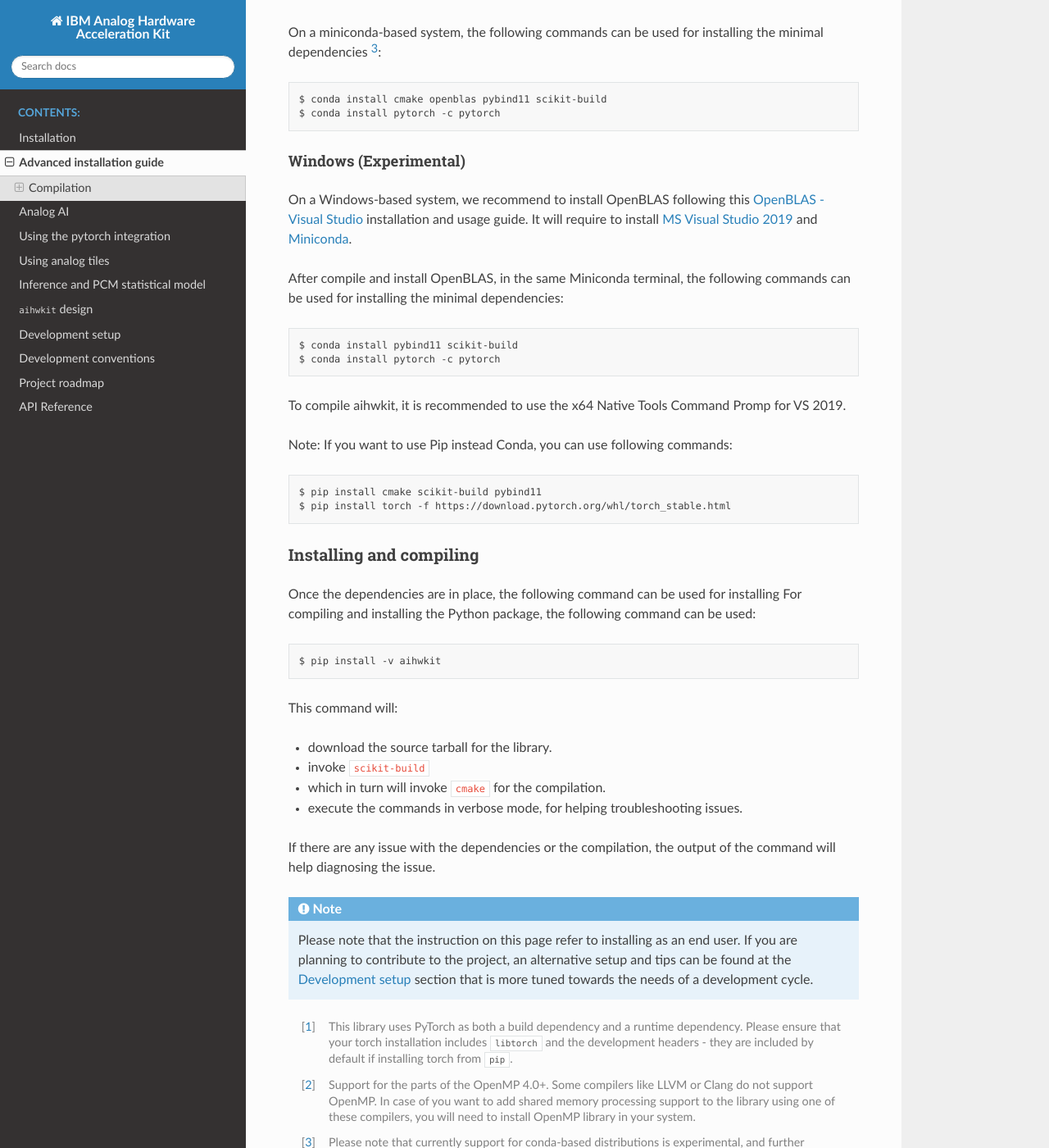
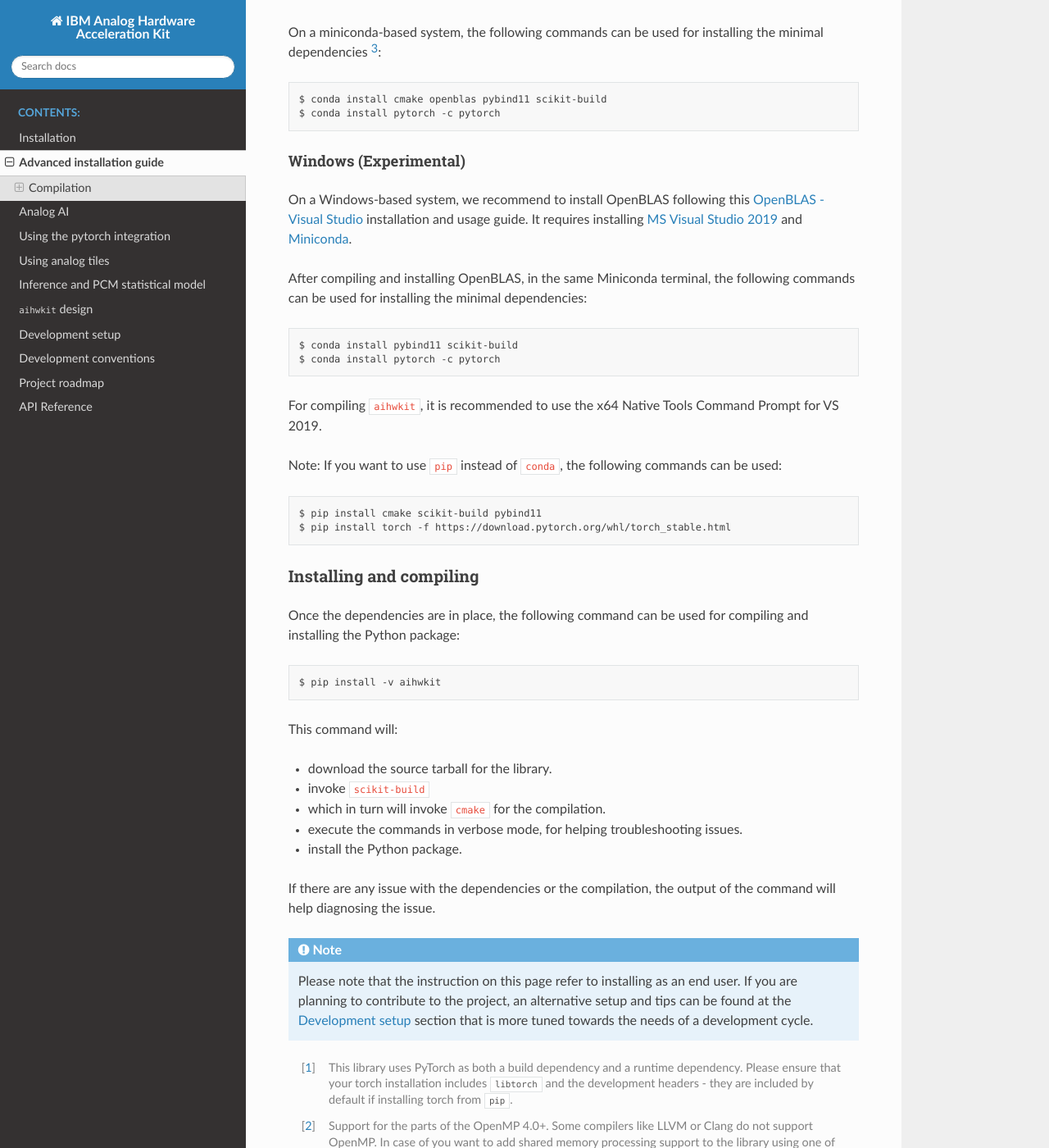
Before and after one commit to IBM/aihwkit, a Sphinx documentation site: the page built from docs/source/advanced_install.rst, in a window 1280 px wide and 1400 px high, scrolled down 1641 px. Shown: the whole window at 82% size. Built offline with Sphinx 7.4.7 and the Read the Docs theme 2.0.0, drawn with Linux system fonts in a browser that asks for light colours.

Commit message:
Tweaks to advanced install

```diff
--- a/docs/source/advanced_install.rst
+++ b/docs/source/advanced_install.rst
@@ -77,19 +77,20 @@
 """"""""""""""""""""""
 
 On a Windows-based system, we recommend to install OpenBLAS following this
-`OpenBLAS - Visual Studio`_ installation and usage guide. It will require to
-install `MS Visual Studio 2019`_ and `Miniconda`_.
+`OpenBLAS - Visual Studio`_ installation and usage guide. It requires
+installing `MS Visual Studio 2019`_ and `Miniconda`_.
 
-After compile and install OpenBLAS, in the same Miniconda terminal, the
+After compiling and installing OpenBLAS, in the same Miniconda terminal, the
 following commands can be used for installing the minimal dependencies::
 
     $ conda install pybind11 scikit-build
     $ conda install pytorch -c pytorch
 
-To compile aihwkit, it is recommended to use the x64 Native Tools Command
-Promp for VS 2019.
+For compiling ``aihwkit``, it is recommended to use the x64 Native Tools Command
+Prompt for VS 2019.
 
-Note: If you want to use Pip instead Conda, you can use following commands::
+Note: If you want to use ``pip`` instead of ``conda``, the following commands can
+be used::
 
     $ pip install cmake scikit-build pybind11
     $ pip install torch -f https://download.pytorch.org/whl/torch_stable.html
@@ -99,9 +100,7 @@
 ~~~~~~~~~~~~~~~~~~~~~~~~
 
 Once the dependencies are in place, the following command can be used for
-installing
-For compiling and installing the Python package, the following command can be
-used::
+compiling and installing the Python package::
 
     $ pip install -v aihwkit
 
@@ -111,6 +110,7 @@
 * invoke ``scikit-build``
 * which in turn will invoke ``cmake`` for the compilation.
 * execute the commands in verbose mode, for helping troubleshooting issues.
+* install the Python package.
 
 If there are any issue with the dependencies or the compilation, the output
 of the command will help diagnosing the issue.
```
